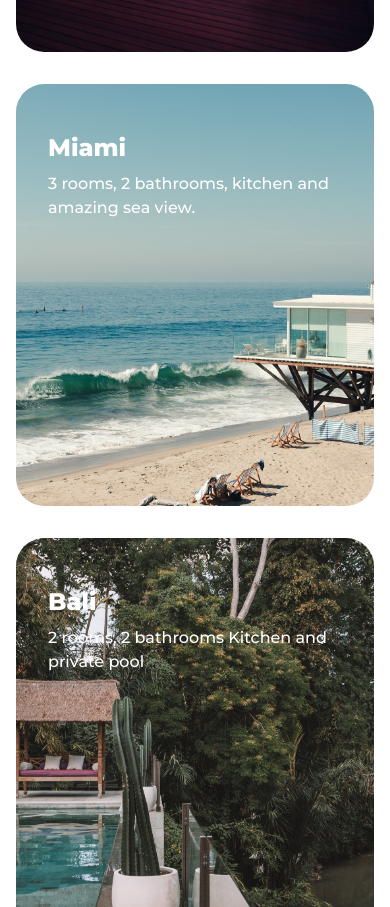
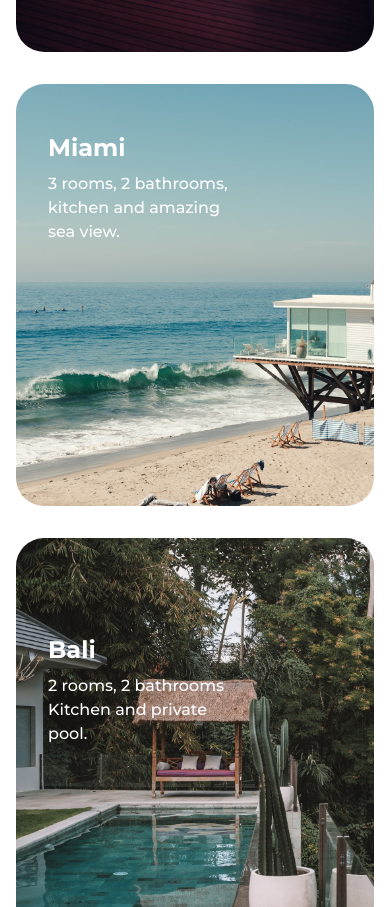
Before and after one commit to maikoldev/platzi-tailwind-2-3, a website: page public/index.html in a window 390 px wide. Shown: the part 1820-2727 px from the top of the page. Drawn offline with Linux system fonts and the light colour scheme.

Commit message:
Fix in Trending Section

```diff
--- a/public/index.html
+++ b/public/index.html
@@ -325,7 +325,7 @@
             class="object-cover w-full h-full"
           />
           <div
-            class="card-big absolute top-12 max-lg:left-8 lg:right-20 text-white lg:text-right"
+            class="card-big absolute top-12 max-lg:left-8 lg:right-20 text-white lg:text-right max-lg:max-w-[195px]"
           >
             <h3 class="card-big-title">Chicago</h3>
             <p class="card-big-text">2 rooms, bathroom and kitchen.</p>
@@ -341,7 +341,7 @@
               class="object-cover w-full h-full"
             />
             <div
-              class="card-big absolute top-12 max-lg:left-8 lg:right-8 text-white lg:text-right max-w-[300px]"
+              class="card-big absolute top-12 max-lg:left-8 lg:right-8 text-white lg:text-right max-w-[195px] lg:max-w-[300px]"
             >
               <h3 class="card-big-title">Los Angeles</h3>
               <p class="card-big-text">
@@ -357,7 +357,7 @@
                 class="object-cover w-full h-full"
               />
               <div
-                class="card-big absolute top-12 max-lg:left-8 lg:right-14 text-white lg:text-right max-w-[370px]"
+                class="card-big absolute top-12 max-lg:left-8 lg:right-14 text-white lg:text-right max-w-[195px] lg:max-w-[370px]"
               >
                 <h3 class="card-big-title">Miami</h3>
                 <p class="card-big-text">
@@ -369,14 +369,14 @@
               <img
                 src="./img/bali.jpg"
                 alt="Bali"
-                class="object-cover w-full h-full"
+                class="object-cover w-full h-full max-lg:object-left"
               />
               <div
-                class="card-big absolute top-12 max-lg:left-8 lg:right-8 text-white lg:text-right max-w-[300px]"
+                class="card-big absolute top-24 lg:top-12 max-lg:left-8 lg:right-8 text-white lg:text-right max-w-[195px] lg:max-w-[300px]"
               >
                 <h3 class="card-big-title">Bali</h3>
                 <p class="card-big-text">
-                  2 rooms, 2 bathrooms Kitchen and private pool
+                  2 rooms, 2 bathrooms Kitchen and private pool.
                 </p>
               </div>
             </div>
--- a/src/css/tailwind.css
+++ b/src/css/tailwind.css
@@ -30,7 +30,7 @@
 }
 
 .card-big-title {
-  @apply font-extrabold text-2xl lg:text-4xl mb-2;
+  @apply font-bold text-2xl lg:text-4xl mb-2;
 }
 
 .card-big-text {
```
Also changed, not shown: public/css/tailwind.css.
